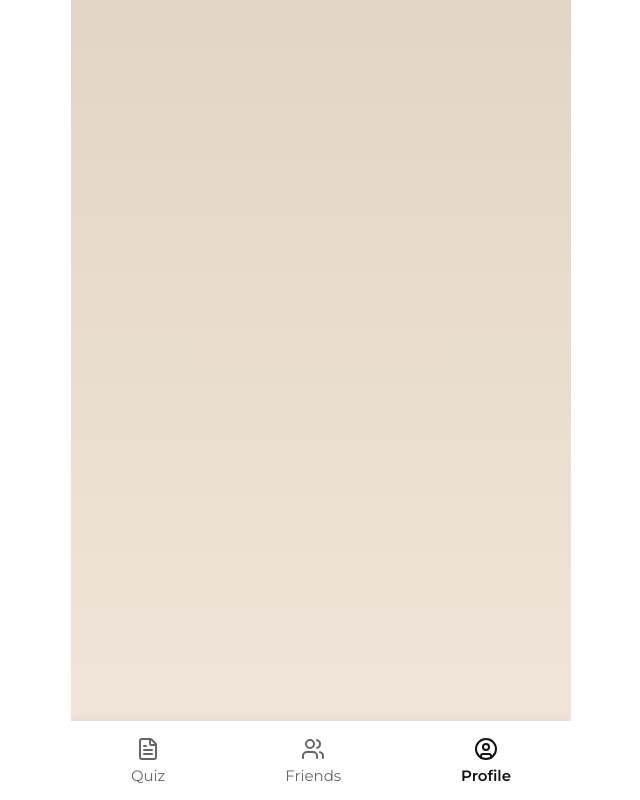
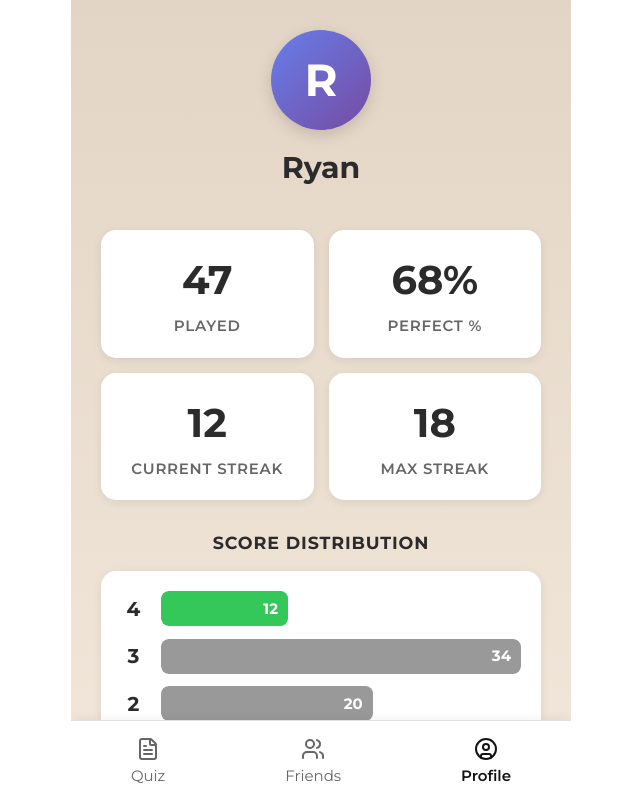
Before and after one commit to Rythebibleguy/React-SPA, a React (Vite) app: page / in a window 1280 px wide. Both pictures are taken after a click on the button "Profile". Shown: the whole page, without its empty margins (319-959 px from the left). Built offline with nearby package versions, Linux system fonts and the light colour scheme; no server answers; the database is empty.

Commit message:
building profile page

```diff
--- a/src/components/ProfileScreen.css
+++ b/src/components/ProfileScreen.css
@@ -3,6 +3,186 @@
   height: 100%;
   display: flex;
   flex-direction: column;
+  padding: calc(6 * var(--element-width));
+  padding-bottom: calc(20 * var(--element-width));
+  box-sizing: border-box;
+  overflow-y: auto;
+  gap: calc(6 * var(--element-width));
 }
 
-/* TODO: Add authenticated profile styles */
+.profile-screen__header {
+  display: flex;
+  flex-direction: column;
+  align-items: center;
+  gap: calc(3 * var(--element-width));
+  margin-bottom: calc(2 * var(--element-width));
+}
+
+.profile-screen__avatar {
+  width: calc(20 * var(--element-width));
+  height: calc(20 * var(--element-width));
+  border-radius: 50%;
+  background: linear-gradient(135deg, #667eea 0%, #764ba2 100%);
+  display: flex;
+  align-items: center;
+  justify-content: center;
+  box-shadow: 0 calc(1 * var(--element-width)) calc(3 * var(--element-width)) rgba(0, 0, 0, 0.15);
+}
+
+.profile-screen__avatar-letter {
+  font-size: calc(9 * var(--element-width));
+  font-weight: 700;
+  color: white;
+}
+
+.profile-screen__name {
+  margin: 0;
+  font-size: calc(6 * var(--element-width));
+  font-weight: 700;
+  color: #2B2B2B;
+}
+
+.profile-screen__stats-grid {
+  display: grid;
+  grid-template-columns: 1fr 1fr;
+  gap: calc(3 * var(--element-width));
+}
+
+.profile-screen__stat {
+  background: white;
+  border-radius: calc(3 * var(--element-width));
+  padding: calc(4 * var(--element-width));
+  display: flex;
+  flex-direction: column;
+  align-items: center;
+  gap: calc(1 * var(--element-width));
+  box-shadow: 0 calc(0.5 * var(--element-width)) calc(2 * var(--element-width)) rgba(0, 0, 0, 0.08);
+}
+
+.profile-screen__stat-value {
+  font-size: calc(8 * var(--element-width));
+  font-weight: 700;
+  color: #2B2B2B;
+}
+
+.profile-screen__stat-label {
+  font-size: calc(3 * var(--element-width));
+  color: #666;
+  text-transform: uppercase;
+  letter-spacing: 0.05em;
+  font-weight: 600;
+}
+
+.profile-screen__section {
+  display: flex;
+  flex-direction: column;
+  gap: calc(3 * var(--element-width));
+}
+
+.profile-screen__section-title {
+  margin: 0;
+  font-size: calc(3.5 * var(--element-width));
+  font-weight: 700;
+  color: #2B2B2B;
+  letter-spacing: 0.05em;
+}
+
+.profile-screen__section-subtitle {
+  margin: 0;
+  margin-top: calc(-1.5 * var(--element-width));
+  font-size: calc(3 * var(--element-width));
+  color: #999;
+}
+
+.profile-screen__distribution {
+  background: white;
+  border-radius: calc(3 * var(--element-width));
+  padding: calc(4 * var(--element-width));
+  display: flex;
+  flex-direction: column;
+  gap: calc(2.5 * var(--element-width));
+  box-shadow: 0 calc(0.5 * var(--element-width)) calc(2 * var(--element-width)) rgba(0, 0, 0, 0.08);
+}
+
+.profile-screen__distribution-row {
+  display: flex;
+  align-items: center;
+  gap: calc(3 * var(--element-width));
+}
+
+.profile-screen__distribution-score {
+  font-size: calc(4 * var(--element-width));
+  font-weight: 700;
+  color: #2B2B2B;
+  min-width: calc(5 * var(--element-width));
+  text-align: center;
+}
+
+.profile-screen__distribution-bar-container {
+  flex: 1;
+  height: calc(7 * var(--element-width));
+  border-radius: calc(1.5 * var(--element-width));
+  overflow: hidden;
+  position: relative;
+}
+
+.profile-screen__distribution-bar {
+  height: 100%;
+  background: #999;
+  border-radius: calc(1.5 * var(--element-width));
+  display: flex;
+  align-items: center;
+  justify-content: flex-end;
+  padding-right: calc(2 * var(--element-width));
+  min-width: calc(8 * var(--element-width));
+  transition: width 0.3s ease;
+  box-sizing: border-box;
+}
+
+.profile-screen__distribution-bar--perfect {
+  background: #34C759;
+}
+
+.profile-screen__distribution-count {
+  font-size: calc(3 * var(--element-width));
+  font-weight: 700;
+  color: white;
+}
+
+.profile-screen__badges {
+  display: grid;
+  grid-template-columns: repeat(3, 1fr);
+  gap: calc(3 * var(--element-width));
+}
+
+.profile-screen__badge {
+  aspect-ratio: 1;
+  background: white;
+  border-radius: calc(3 * var(--element-width));
+  display: flex;
+  align-items: center;
+  justify-content: center;
+  position: relative;
+  box-shadow: 0 calc(0.5 * var(--element-width)) calc(2 * var(--element-width)) rgba(0, 0, 0, 0.08);
+  cursor: pointer;
+  transition: transform 0.2s, box-shadow 0.2s;
+}
+
+.profile-screen__badge:active {
+  transform: scale(0.95);
+}
+
+.profile-screen__badge--locked {
+  opacity: 0.4;
+}
+
+.profile-screen__badge-icon {
+  font-size: calc(10 * var(--element-width));
+}
+
+.profile-screen__badge-lock {
+  position: absolute;
+  bottom: calc(1.5 * var(--element-width));
+  right: calc(1.5 * var(--element-width));
+  font-size: calc(4 * var(--element-width));
+}
--- a/src/components/ProfileScreen.jsx
+++ b/src/components/ProfileScreen.jsx
@@ -1,10 +1,110 @@
 import './ProfileScreen.css'
+import { Trophy, Award, Flame } from 'lucide-react'
 
 function ProfileScreen() {
+  // Mock data
+  const stats = {
+    played: 47,
+    perfectPercentage: 68,
+    currentStreak: 12,
+    maxStreak: 18
+  }
+
+  const scoreDistribution = [
+    { score: 4, count: 12, label: 'Perfect' },
+    { score: 3, count: 34, label: '3 Right' },
+    { score: 2, count: 20, label: '2 Right' },
+    { score: 1, count: 7, label: '1 Right' },
+    { score: 0, count: 2, label: '0 Right' }
+  ]
+
+  const maxCount = Math.max(...scoreDistribution.map(s => s.count))
+
+  const badges = [
+    { id: 1, icon: '🔥', name: 'Hot Streak', description: 'Complete 7 quizzes in a row', unlocked: true },
+    { id: 2, icon: '⚡', name: 'Speed Demon', description: 'Finish quiz in under 2 minutes', unlocked: true },
+    { id: 3, icon: '🎯', name: 'Perfect Score', description: 'Get all 4 questions correct', unlocked: true },
+    { id: 4, icon: '📚', name: 'Scholar', description: 'Complete 50 quizzes', unlocked: false },
+    { id: 5, icon: '👑', name: 'Quiz Master', description: 'Get 10 perfect scores', unlocked: false },
+    { id: 6, icon: '💎', name: 'Diamond Streak', description: 'Complete 30 quizzes in a row', unlocked: false }
+  ]
+
   return (
     <div className="profile-screen">
-      {/* TODO: Add authenticated user profile content */}
+      <div className="profile-screen__header">
+        <div className="profile-screen__avatar">
+          <span className="profile-screen__avatar-letter">R</span>
+        </div>
+        <h2 className="profile-screen__name">Ryan</h2>
+      </div>
 
+      <div className="profile-screen__stats-grid">
+        <div className="profile-screen__stat">
+          <div className="profile-screen__stat-value">{stats.played}</div>
+          <div className="profile-screen__stat-label">Played</div>
+        </div>
+        <div className="profile-screen__stat">
+          <div className="profile-screen__stat-value">{stats.perfectPercentage}%</div>
+          <div className="profile-screen__stat-label">Perfect %</div>
+        </div>
+        <div className="profile-screen__stat">
+          <div className="profile-screen__stat-value">{stats.currentStreak}</div>
+          <div className="profile-screen__stat-label">Current Streak</div>
+        </div>
+        <div className="profile-screen__stat">
+          <div className="profile-screen__stat-value">{stats.maxStreak}</div>
+          <div className="profile-screen__stat-label">Max Streak</div>
+        </div>
+      </div>
+
+      <div className="profile-screen__section">
+        <h3 className="profile-screen__section-title">SCORE DISTRIBUTION</h3>
+        <div className="profile-screen__distribution">
+          {scoreDistribution.map(item => {
+            const barWidth = maxCount > 0 ? (item.count / maxCount) * 100 : 0
+            const isPerfect = item.score === 4
+            return (
+              <div key={item.score} className="profile-screen__distribution-row">
+                <div className="profile-screen__distribution-score">{item.score}</div>
+                <div className="profile-screen__distribution-bar-container">
+                  <div
+                    className={`profile-screen__distribution-bar ${
+                      isPerfect ? 'profile-screen__distribution-bar--perfect' : ''
+                    }`}
+                    style={{ width: `${barWidth}%` }}
+                  >
+                    {item.count > 0 && (
+                      <span className="profile-screen__distribution-count">{item.count}</span>
+                    )}
+                  </div>
+                </div>
+              </div>
+            )
+          })}
+        </div>
+      </div>
+
+      <div className="profile-screen__section">
+        <h3 className="profile-screen__section-title">BADGES</h3>
+        <p className="profile-screen__section-subtitle">Tap any badge to view details</p>
+        <div className="profile-screen__badges">
+          {badges.map(badge => (
+            <div
+              key={badge.id}
+              className={`profile-screen__badge ${
+                badge.unlocked
+                  ? 'profile-screen__badge--unlocked'
+                  : 'profile-screen__badge--locked'
+              }`}
+            >
+              <div className="profile-screen__badge-icon">{badge.icon}</div>
+              {!badge.unlocked && (
+                <div className="profile-screen__badge-lock">🔒</div>
+              )}
+            </div>
+          ))}
+        </div>
+      </div>
     </div>
   )
 }
```
